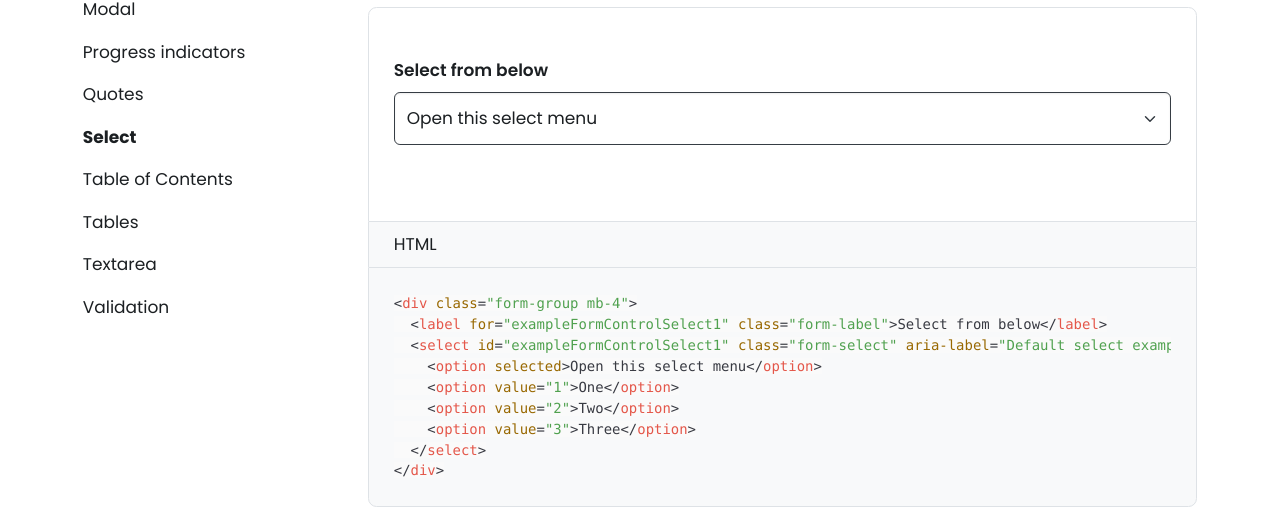
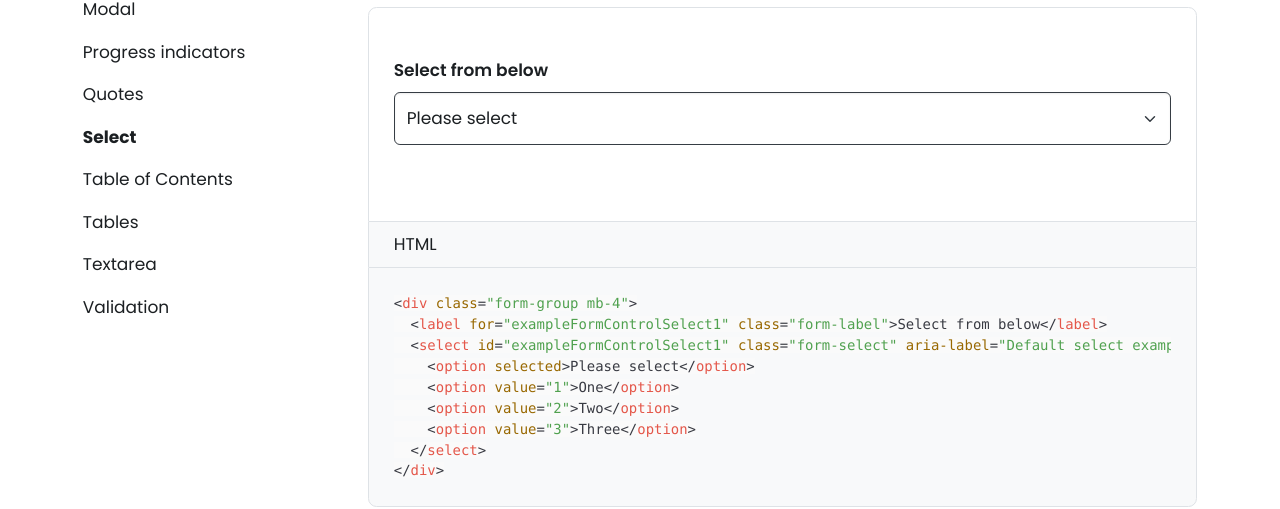
Before and after one commit to Energy-Saving-Trust/Design-System, a Jekyll site: the page built from components/select.md, in a window 1280 px wide. Shown: the part 678-1187 px from the top of the page. Built offline with Jekyll 4.4.1, drawn with Linux system fonts in a browser that asks for light colours; nearby versions of some CDN libraries.

Commit message:
#65 Select: no value wording updated

```diff
--- a/components/select.md
+++ b/components/select.md
@@ -26,7 +26,7 @@ The Select component intentionally keeps to the system default styling. This ens
 <div class="form-group mb-4">
   <label for="exampleFormControlSelect1" class="form-label">Select from below</label>
   <select id="exampleFormControlSelect1" class="form-select" aria-label="Default select example">
-    <option selected>Open this select menu</option>
+    <option selected>Please select</option>
     <option value="1">One</option>
     <option value="2">Two</option>
     <option value="3">Three</option>
```
